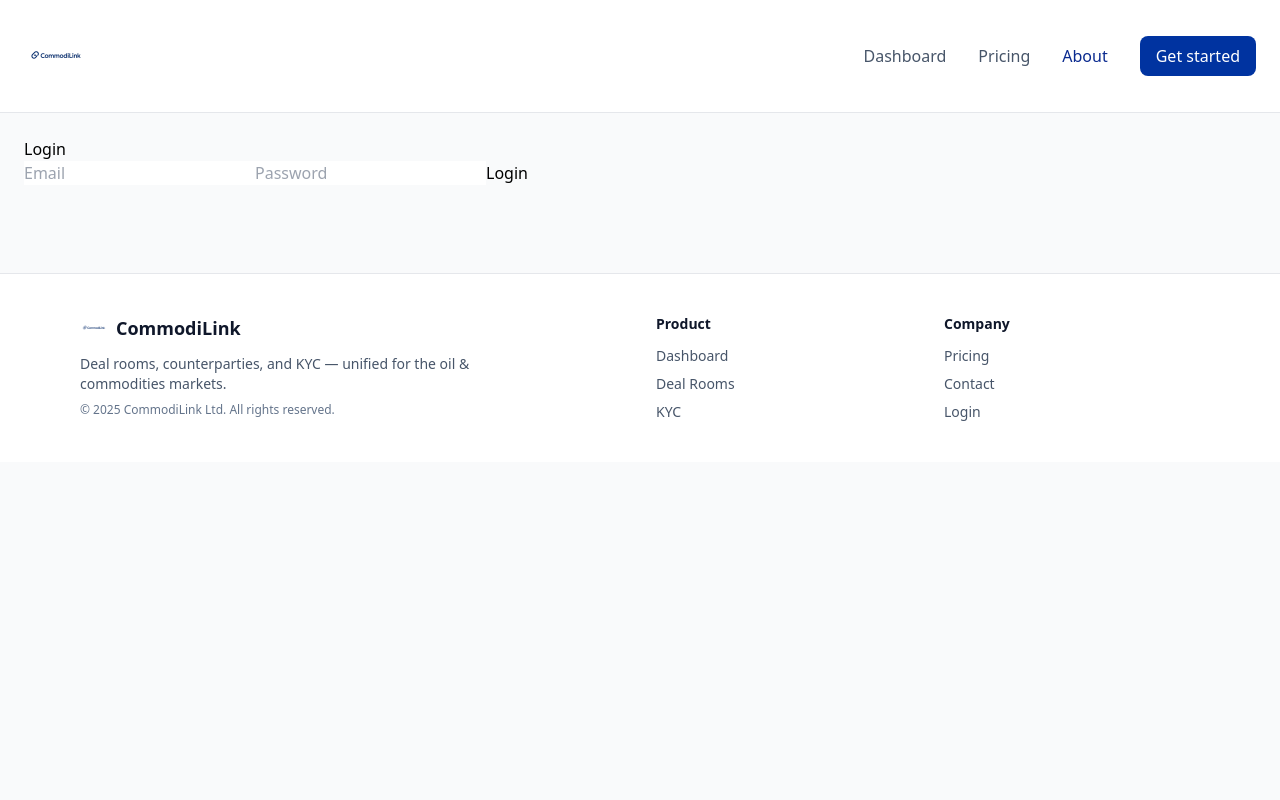
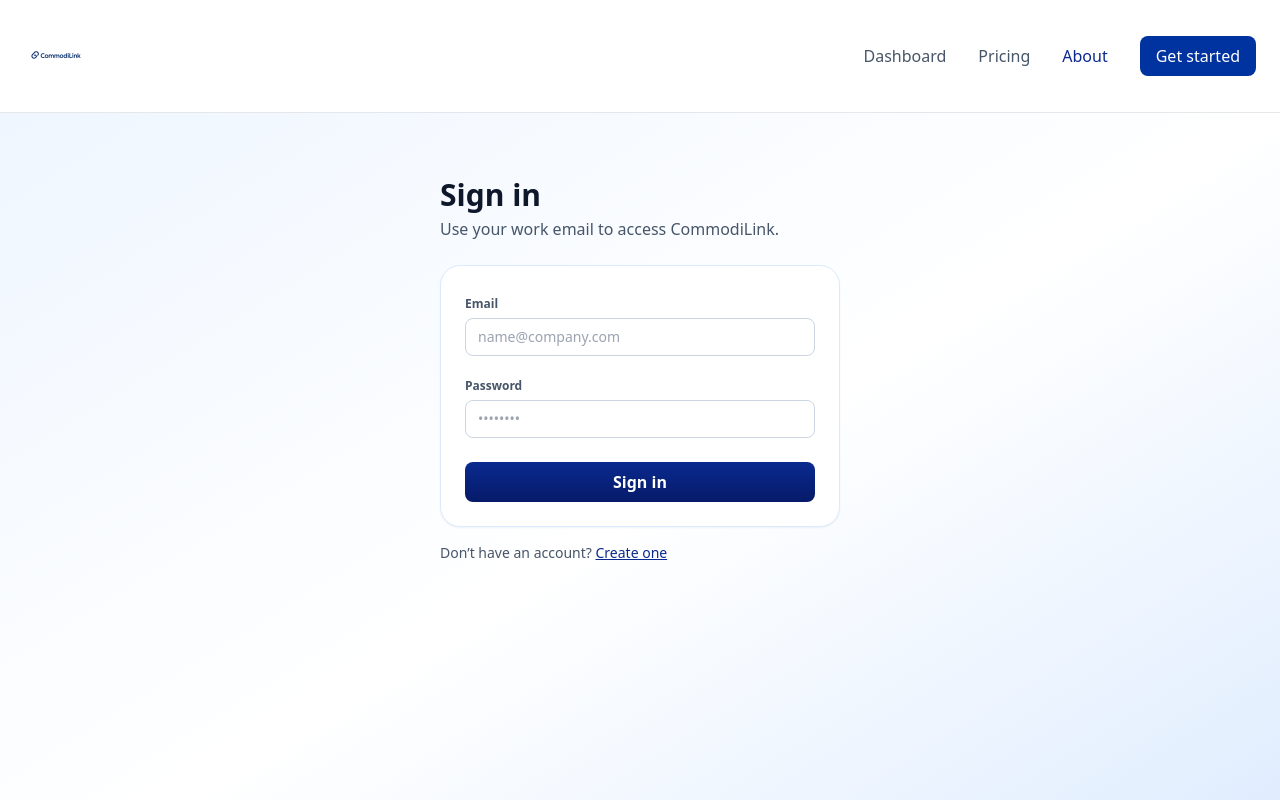
Before and after one commit to CommodiLink/CommodiLink, a Next.js app in the folder frontend/: page /login in a window 1280 px wide. Shown: the top 800 px of the page. Built offline with nearby package versions, Linux system fonts and the light colour scheme.

Commit message:
Update login.js

```diff
--- a/frontend/pages/login.js
+++ b/frontend/pages/login.js
@@ -1,42 +1,76 @@
-import { useState } from 'react';
-import axios from 'axios';
+// pages/login.js
+import { useState } from "react";
+import Link from "next/link";
+import axios from "axios";
 
 export default function Login() {
-  const [email, setEmail] = useState('');
-  const [password, setPassword] = useState('');
-  const [msg, setMsg] = useState('');
+  const [email, setEmail] = useState("");
+  const [password, setPassword] = useState("");
+  const [err, setErr] = useState("");
+  const [loading, setLoading] = useState(false);
 
-  const submit = async (e) => {
+  async function handleLogin(e) {
     e.preventDefault();
-    const base = process.env.NEXT_PUBLIC_API_BASE_URL;
-    if (!base) return;
+    setErr(""); setLoading(true);
     try {
-      const res = await axios.post(`${base}/api/auth/login`, { email, password });
-      localStorage.setItem('token', res.data?.token || '');
-      setMsg('Logged in');
-    } catch {
-      setMsg('Login failed');
-    }
-  };
+      const base = (process.env.NEXT_PUBLIC_API_BASE_URL || "").replace(/\/$/, "");
+      // Expecting { accessToken, refreshToken? } OR a Set-Cookie on the backend
+      const res = await axios.post(`${base}/api/login`, { email, password });
+
+      // OPTION A (best): backend sets HttpOnly cookie -> nothing to store; just go to dashboard:
+      // window.location.href = "/dashboard";
+
+      // OPTION B (token in body): store in memory/localStorage then redirect:
+      if (res.data?.accessToken) {
+        localStorage.setItem("accessToken", res.data.accessToken);
+      }
+      window.location.href = "/dashboard";
+    } catch (e) {
+      setErr("Invalid credentials or server error.");
+    } finally { setLoading(false); }
+  }
 
   return (
-    <div style={{ padding: 24 }}>
-      <h1>Login</h1>
-      <form onSubmit={submit}>
-        <input value={email} onChange={(e) => setEmail(e.target.value)} placeholder="Email" />
-        <input
-          value={password}
-          onChange={(e) => setPassword(e.target.value)}
-          placeholder="Password"
-          type="password"
-        />
-        <button type="submit">Login</button>
-      </form>
-      {msg && <p>{msg}</p>}
-    </div>
+    <main className="min-h-screen bg-gradient-to-br from-blue-50 via-white to-blue-100">
+      <div className="mx-auto max-w-md px-6 py-16">
+        <h1 className="text-3xl font-bold text-slate-900">Sign in</h1>
+        <p className="mt-1 text-slate-600">Use your work email to access CommodiLink.</p>
+
+        {err && <div className="mt-4 rounded border border-red-200 bg-red-50 px-4 py-2 text-sm text-red-700">{err}</div>}
+
+        <form onSubmit={handleLogin} className="mt-6 rounded-2xl border border-blue-100 bg-white p-6 shadow-sm">
+          <label className="block">
+            <span className="text-xs font-semibold text-slate-600">Email</span>
+            <input
+              type="email" value={email} onChange={(e)=>setEmail(e.target.value)}
+              className="mt-1 w-full rounded-lg border border-slate-300 px-3 py-2 text-sm outline-none focus:border-blue-400"
+              placeholder="name@company.com" required
+            />
+          </label>
+
+          <label className="mt-4 block">
+            <span className="text-xs font-semibold text-slate-600">Password</span>
+            <input
+              type="password" value={password} onChange={(e)=>setPassword(e.target.value)}
+              className="mt-1 w-full rounded-lg border border-slate-300 px-3 py-2 text-sm outline-none focus:border-blue-400"
+              placeholder="••••••••" required
+            />
+          </label>
+
+          <button
+            type="submit" disabled={loading}
+            className="mt-6 w-full rounded-lg px-5 py-2 font-semibold text-white"
+            style={{ background: "linear-gradient(180deg,#0A2A8F,#061A69)" }}
+          >
+            {loading ? "Signing in…" : "Sign in"}
+          </button>
+        </form>
+
+        <p className="mt-4 text-sm text-slate-600">
+          Don’t have an account?{" "}
+          <Link className="text-[#0A2A8F] underline" href="/register">Create one</Link>
+        </p>
+      </div>
+    </main>
   );
 }
-
-export async function getServerSideProps() {
-  return { props: {} };
-}
```
